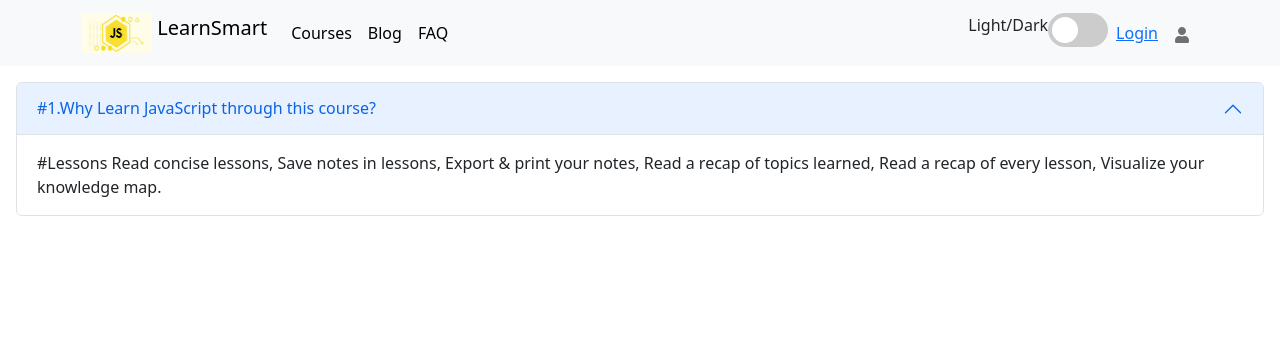
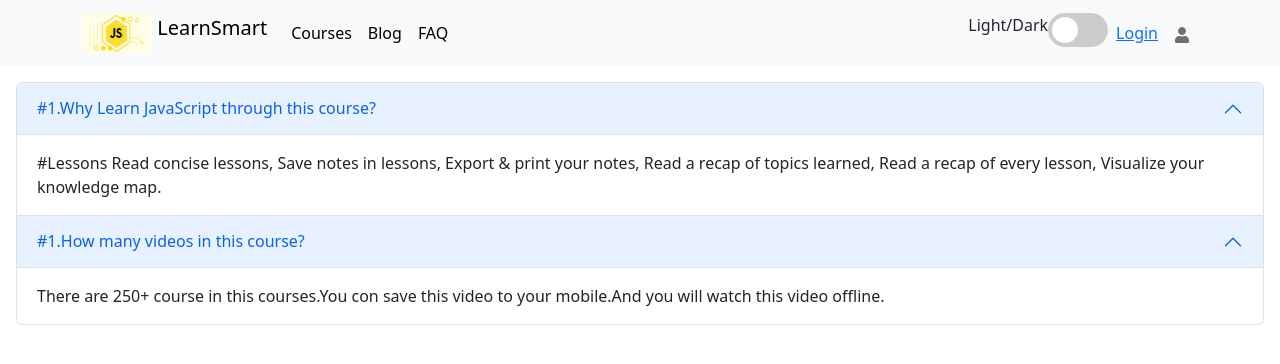
Before and after one commit to eashishir/learning-platform-client-A10, a React (Create React App) app: page /faq in a window 1280 px wide. Shown: the top 364 px of the page. Built offline with nearby package versions, Linux system fonts and the light colour scheme; no server answers.

Commit message:
faq another add

```diff
--- a/src/Pages/FAQ/FaqPage.js
+++ b/src/Pages/FAQ/FaqPage.js
@@ -17,6 +17,12 @@ const FaqPage = () => {
                         Visualize your knowledge map.
                     </Accordion.Body>
                 </Accordion.Item>
+                <Accordion.Item eventKey="0">
+                    <Accordion.Header>#1.How many videos in this course?</Accordion.Header>
+                    <Accordion.Body>
+                       There are 250+ course in this courses.You con save this video to your mobile.And you will watch this video offline.
+                    </Accordion.Body>
+                </Accordion.Item>
 
             </Accordion>
         </div>
```
